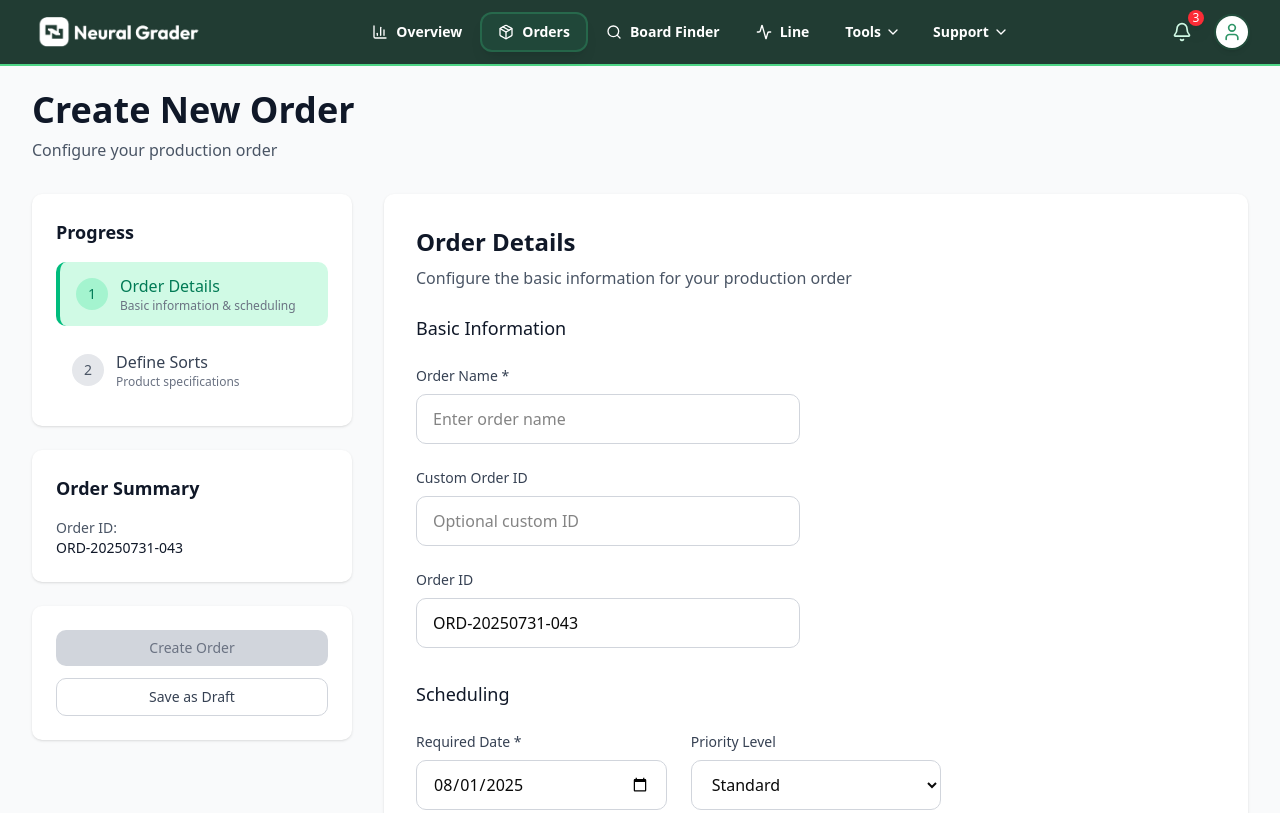
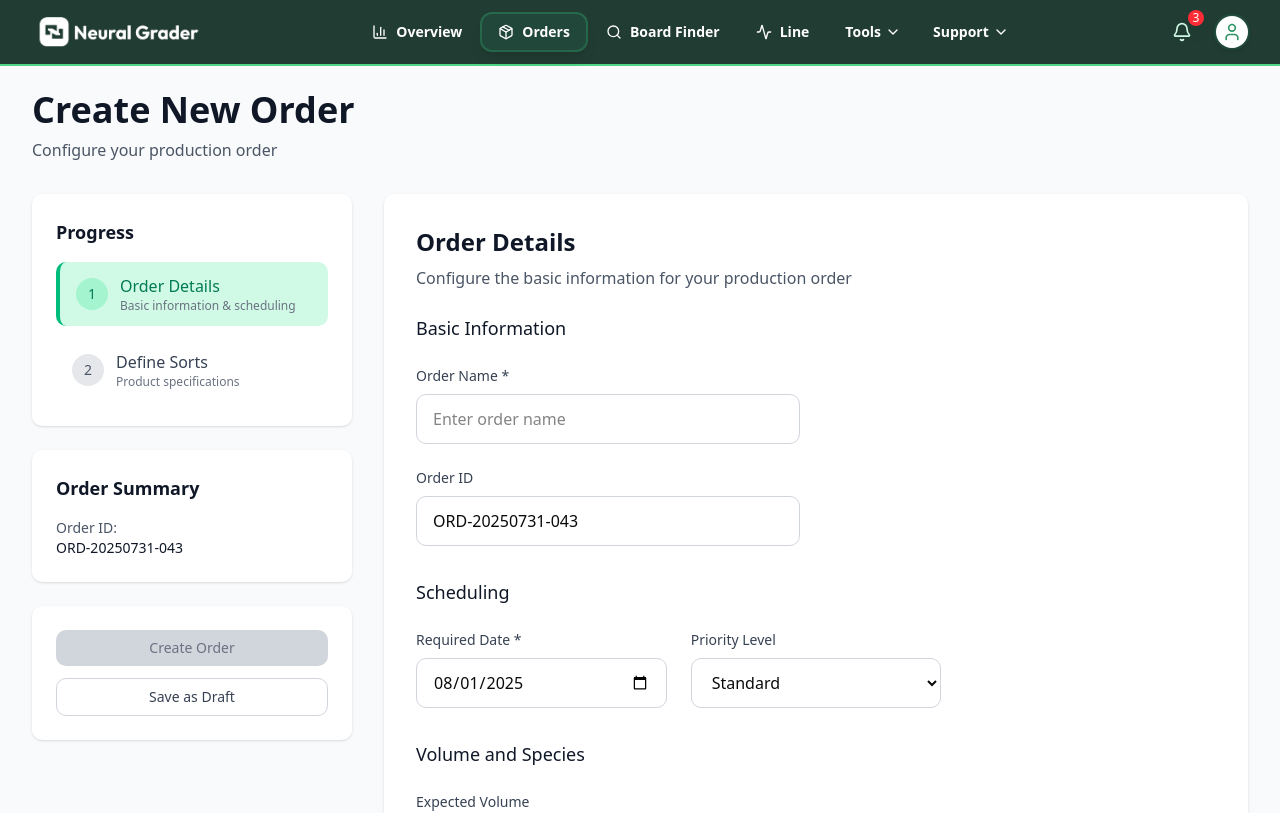
Before and after one commit to erbarraud/NG-V3, a Vue app: page /orders/create in a window 1280 px wide. Shown: the top 813 px of the page. Built offline with nearby package versions, Linux system fonts and the light colour scheme.

Commit message:
Remove Custom Order ID field

```diff
--- a/src/views/CreateProductionOrder.vue
+++ b/src/views/CreateProductionOrder.vue
@@ -132,16 +132,6 @@
                     type="text"
                     class="w-full px-4 py-3 border border-gray-300 rounded-lg bg-white focus:outline-none focus:ring-2 focus:ring-emerald-500 focus:border-emerald-500"
                     placeholder="Enter order name"
-                  />
-                </div>
-
-                <div>
-                  <label class="block text-sm font-medium text-gray-700 mb-2">Custom Order ID</label>
-                  <input
-                    v-model="orderData.customId"
-                    type="text"
-                    class="w-full px-4 py-3 border border-gray-300 rounded-lg bg-white focus:outline-none focus:ring-2 focus:ring-emerald-500 focus:border-emerald-500"
-                    placeholder="Optional custom ID"
                   />
                 </div>
 
```
